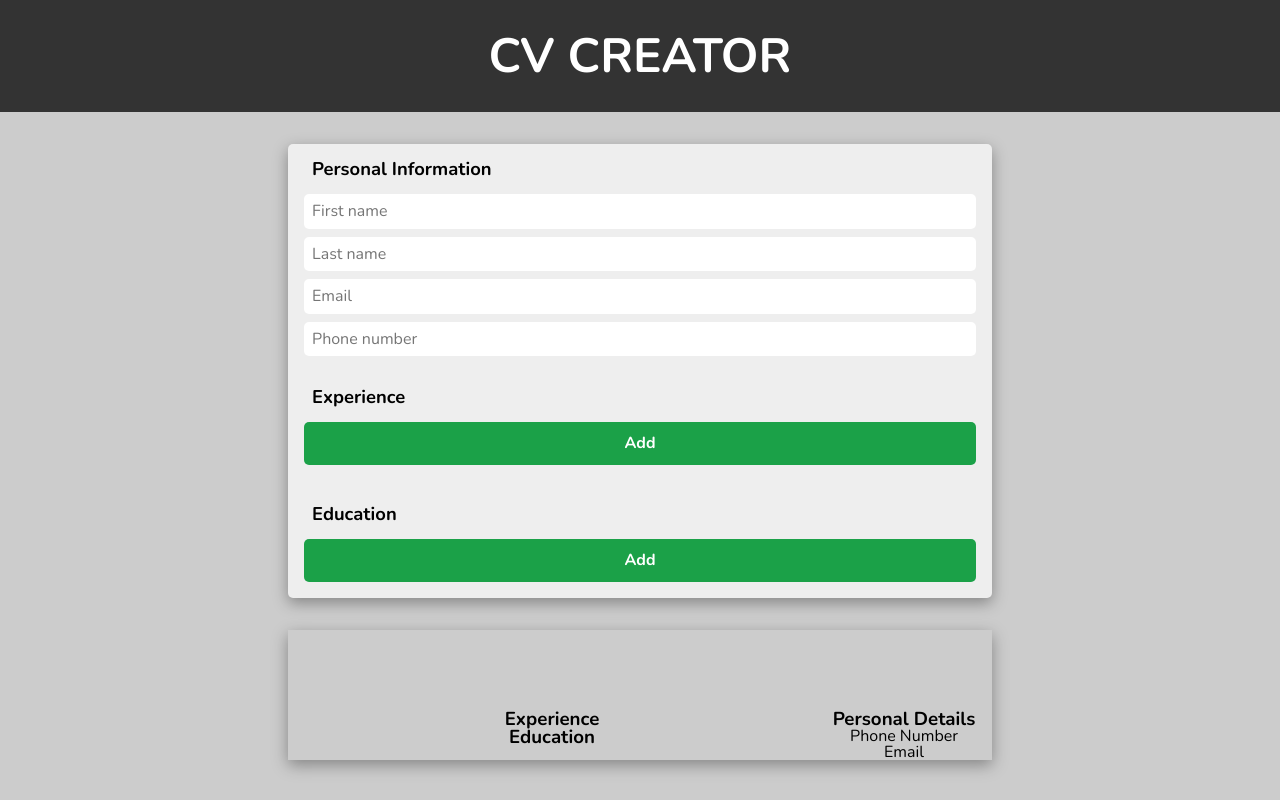
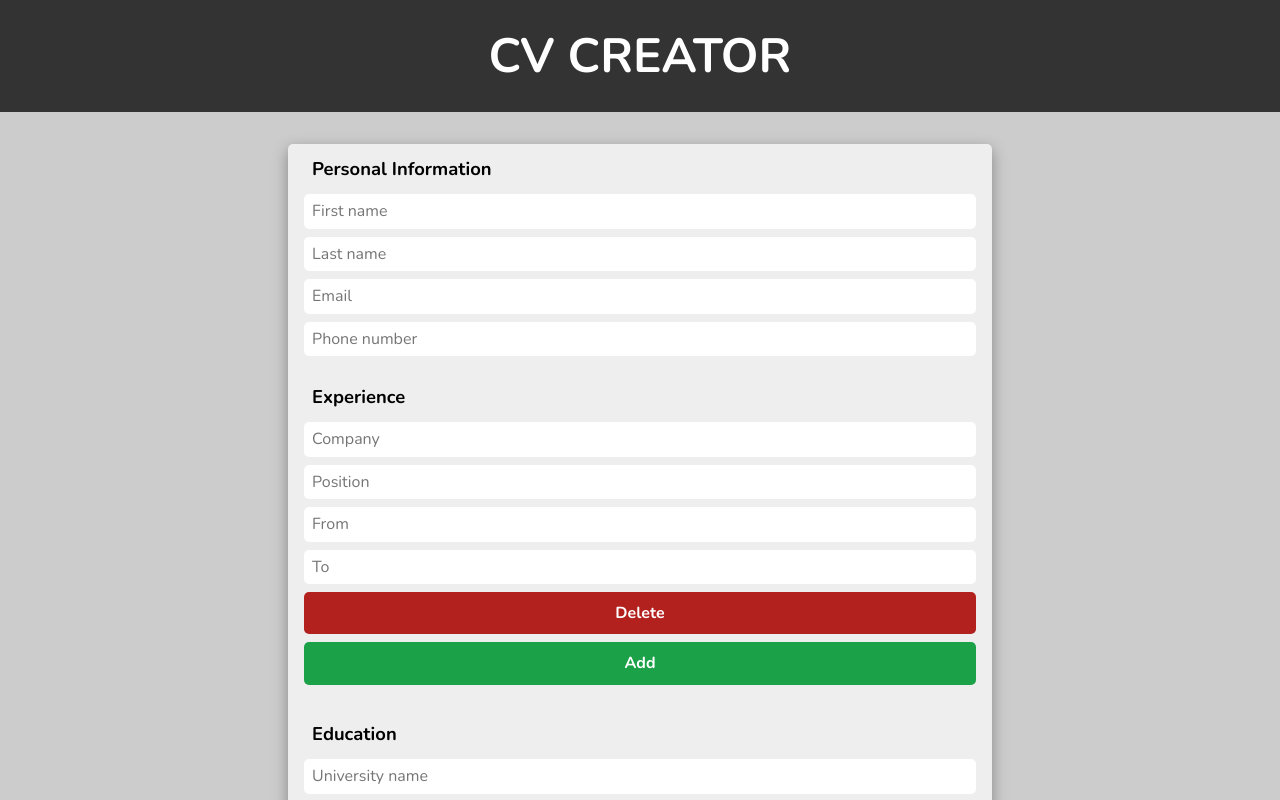
Before and after one commit to RealByter/cv-project, a React (Create React App) app: page / in a window 1280 px wide. Shown: the top 800 px of the page. Built offline with nearby package versions, Linux system fonts and the light colour scheme.

Commit message:
feat: style the preview title

```diff
--- a/src/App.css
+++ b/src/App.css
@@ -97,9 +97,10 @@ form {
   box-shadow: 0 5px 15px rgba(0, 0, 0, 0.35);
   margin: 0 auto;
   display: grid;
-  grid-template: "header header" 5rem
+  grid-template: "header header" 7.5rem
                  "general personal"
                  / 3fr 1fr;
+  height: 55rem;
 }
 
 @media (max-width:881px) {
@@ -110,12 +111,23 @@ form {
 
 .header {
   grid-area: header;
+  background-color: #143e72;
+  display: flex;
+  align-items: center;
 }
 
 .general {
   grid-area: general;
+  background-color: #eeeeee;
 }
 
 .personal {
   grid-area: personal;
+  background-color: #dddddd;
 }
+
+.name {
+  color: white;
+  font-size: 3rem;
+  margin-left: 1rem;
+}
--- a/src/App.js
+++ b/src/App.js
@@ -1,6 +1,6 @@
 import React, { Component } from 'react';
 import './normalize.css';
-import './reset.css'
+import './reset.css';
 import './App.css';
 import Form from './components/layout/Form';
 import Preview from './components/layout/Preview';
@@ -16,8 +16,22 @@ class App extends Component {
 				email: '',
 				phoneNumber: '',
 			},
-			experience: [],
-			education: [],
+			experience: [
+				{
+					companyName: '',
+					position: '',
+					from: '',
+					to: '',
+				},
+			],
+			education: [
+				{
+					universityName: '',
+					subject: '',
+					from: '',
+					to: '',
+				},
+			],
 		};
 
 		this.onChange = this.onChange.bind(this);
@@ -30,7 +44,7 @@ class App extends Component {
 	render() {
 		return (
 			<>
-        <h1 className="page-title">CV CREATOR</h1>
+				<h1 className="page-title">CV CREATOR</h1>
 				<Form value={this.state} onChange={this.onChange} />
 				<Preview info={this.state} />
 			</>
--- a/src/components/layout/Preview.js
+++ b/src/components/layout/Preview.js
@@ -10,7 +10,7 @@ class Preview extends Component {
 		return (
 			<div className="preview">
 				<div className='header'>
-					<h1>
+					<h1 className='name'>
 						{personal.firstName} {personal.lastName}
 					</h1>
 				</div>
```
